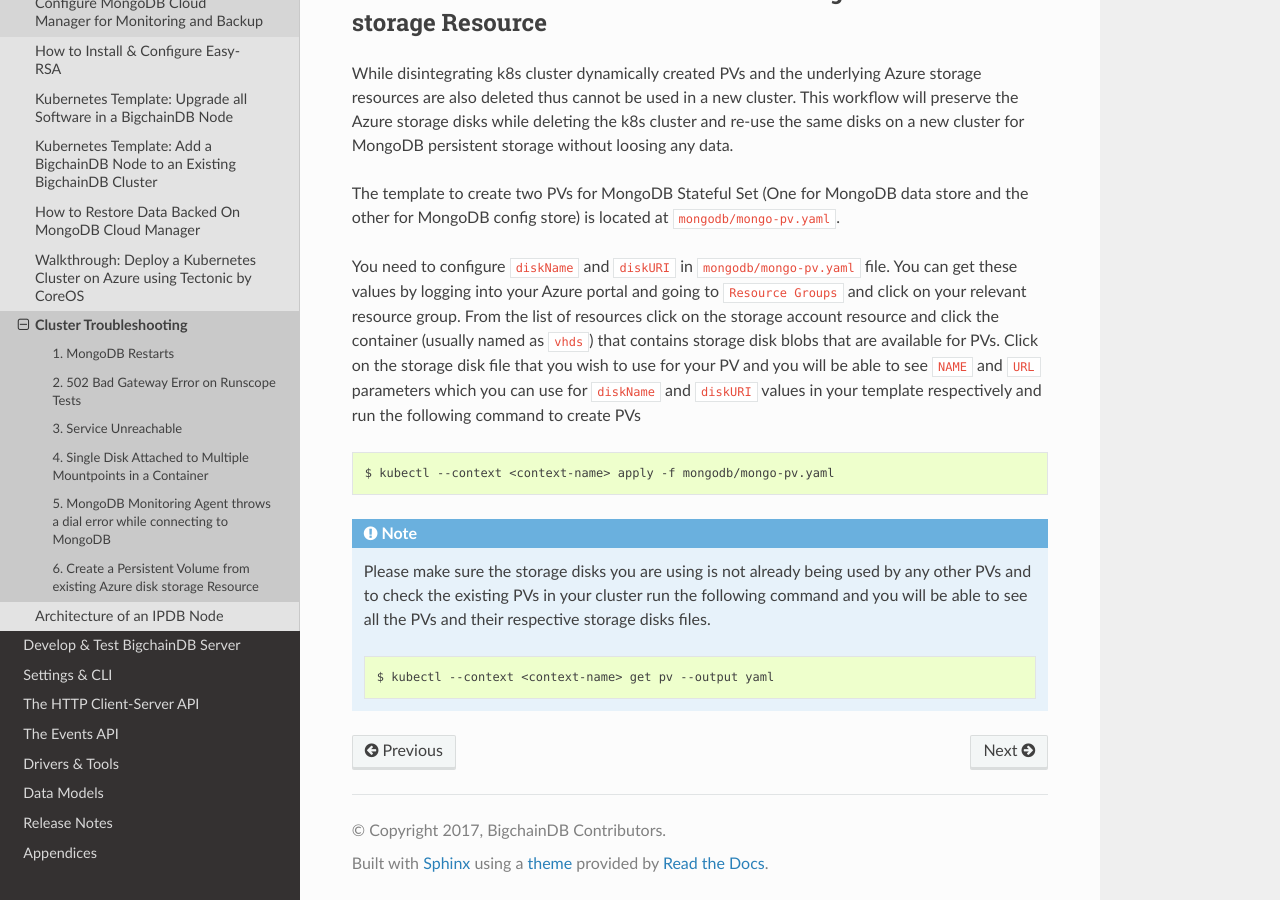
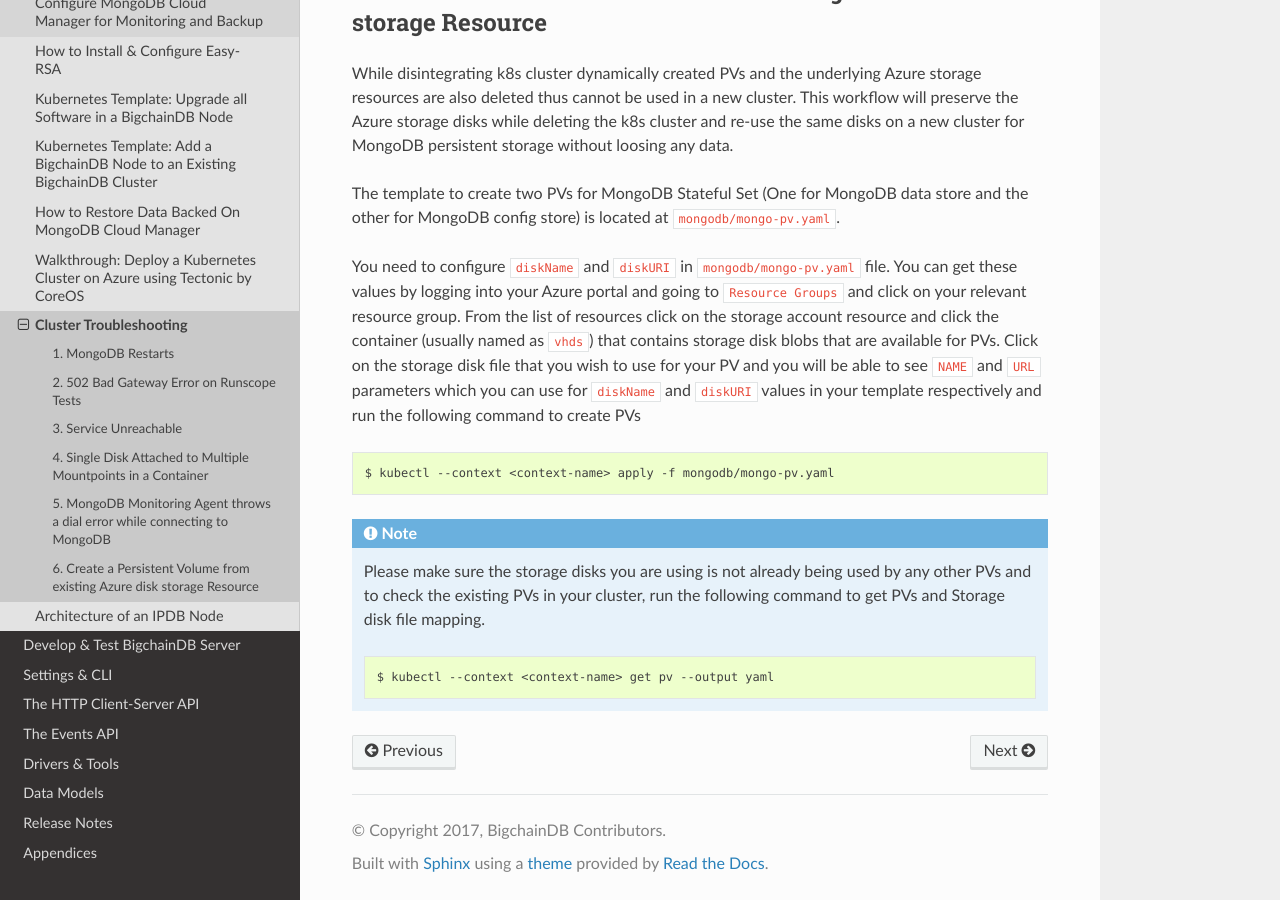
Before and after one commit to bigchaindb/bigchaindb, a Sphinx documentation site: the page built from docs/server/source/production-deployment-template/troubleshoot.rst, in a window 1280 px wide and 900 px high, scrolled down 2136 px. Built offline with Sphinx 7.4.7 and the Read the Docs theme 2.0.0, drawn with Linux system fonts in a browser that asks for light colours; pages that are not in the unit, such as notebooks, are missing from menus.

Commit message:
minor cosmetic changes
Signed-off-by: Shahbaz Nazir <shahbaz@bigchaindb.com>

```diff
--- a/docs/server/source/production-deployment-template/troubleshoot.rst
+++ b/docs/server/source/production-deployment-template/troubleshoot.rst
@@ -130,8 +130,8 @@ your template respectively and run the following command to create PVs
 .. note::
 
    Please make sure the storage disks you are using is not already being used by any
-   other PVs and to check the existing PVs in your cluster run the following command and you
-   will be able to see all the PVs and their respective storage disks files.
+   other PVs and to check the existing PVs in your cluster, run the following command
+   to get PVs and Storage disk file mapping.
 
    .. code:: bash
 
```
